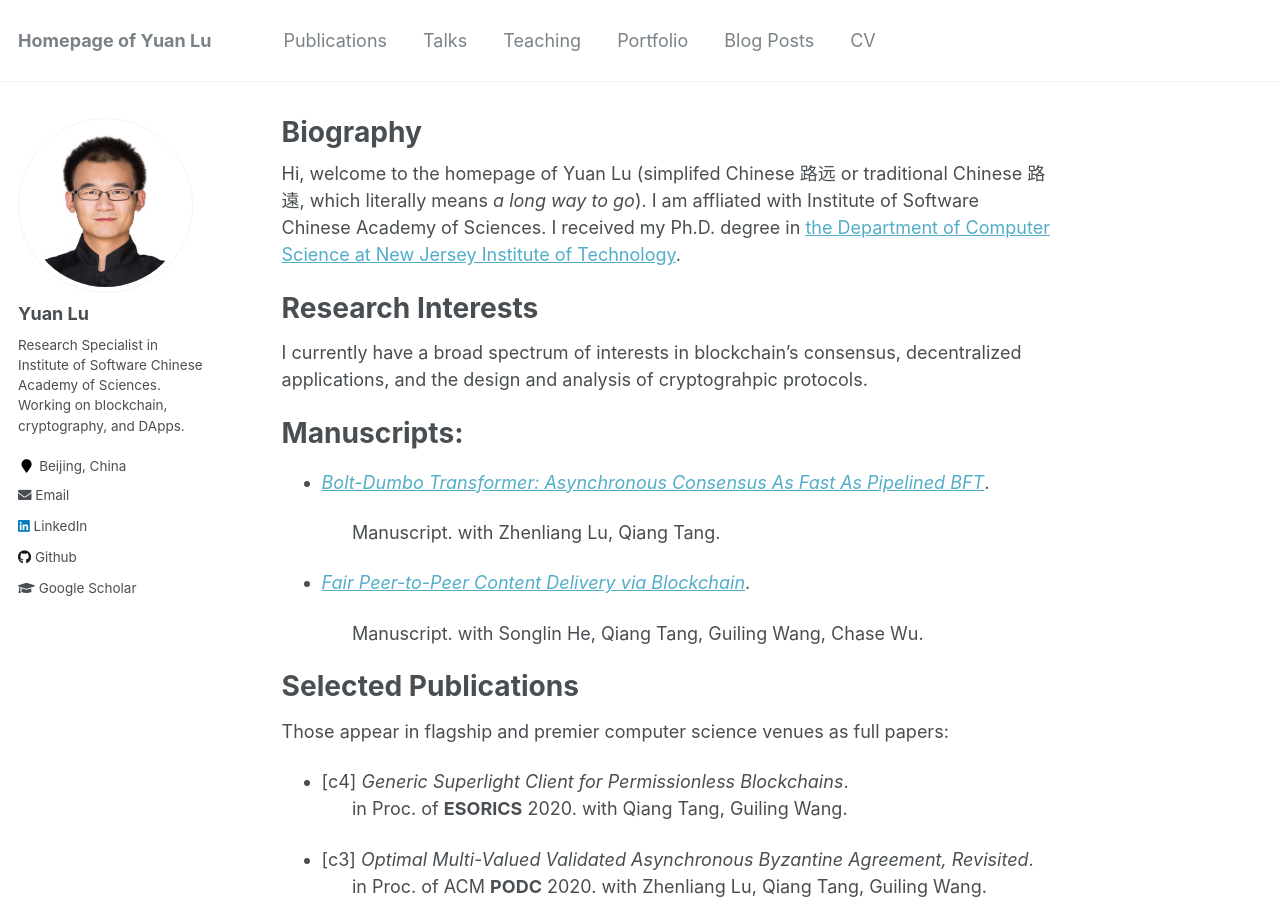
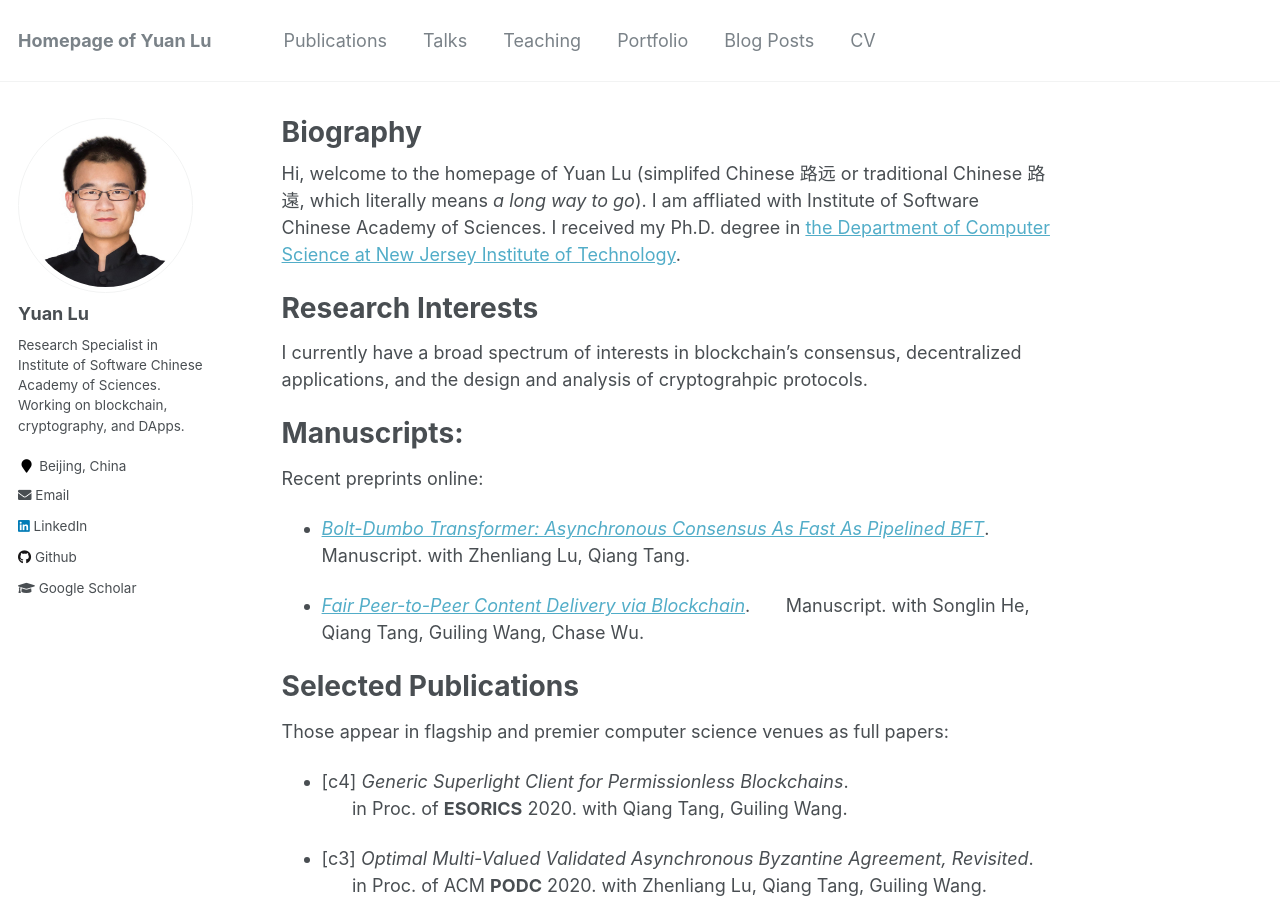
Before and after one commit to yylluu/yylluu.github.io, a Jekyll site: the page built from _pages/about.md, in a window 1280 px wide and 900 px high. Built offline with Jekyll 4.4.1, drawn with Linux system fonts in a browser that asks for light colours.

Commit message:
Update about.md

```diff
--- a/_pages/about.md
+++ b/_pages/about.md
@@ -18,12 +18,11 @@ I currently have a broad spectrum of interests in blockchain's consensus, decent
 
 Manuscripts:
 ======
+Recent preprints online:
 - [*Bolt-Dumbo Transformer: Asynchronous Consensus As Fast As Pipelined BFT*](https://arxiv.org/abs/2103.09425).
-
      &nbsp; &nbsp; &nbsp; Manuscript. with Zhenliang Lu, Qiang Tang.
 
 - [*Fair Peer-to-Peer Content Delivery via Blockchain*](https://arxiv.org/pdf/2102.04685.pdf).
-
      &nbsp; &nbsp; &nbsp; Manuscript. with Songlin He, Qiang Tang, Guiling Wang, Chase Wu.
 
 Selected Publications
```
